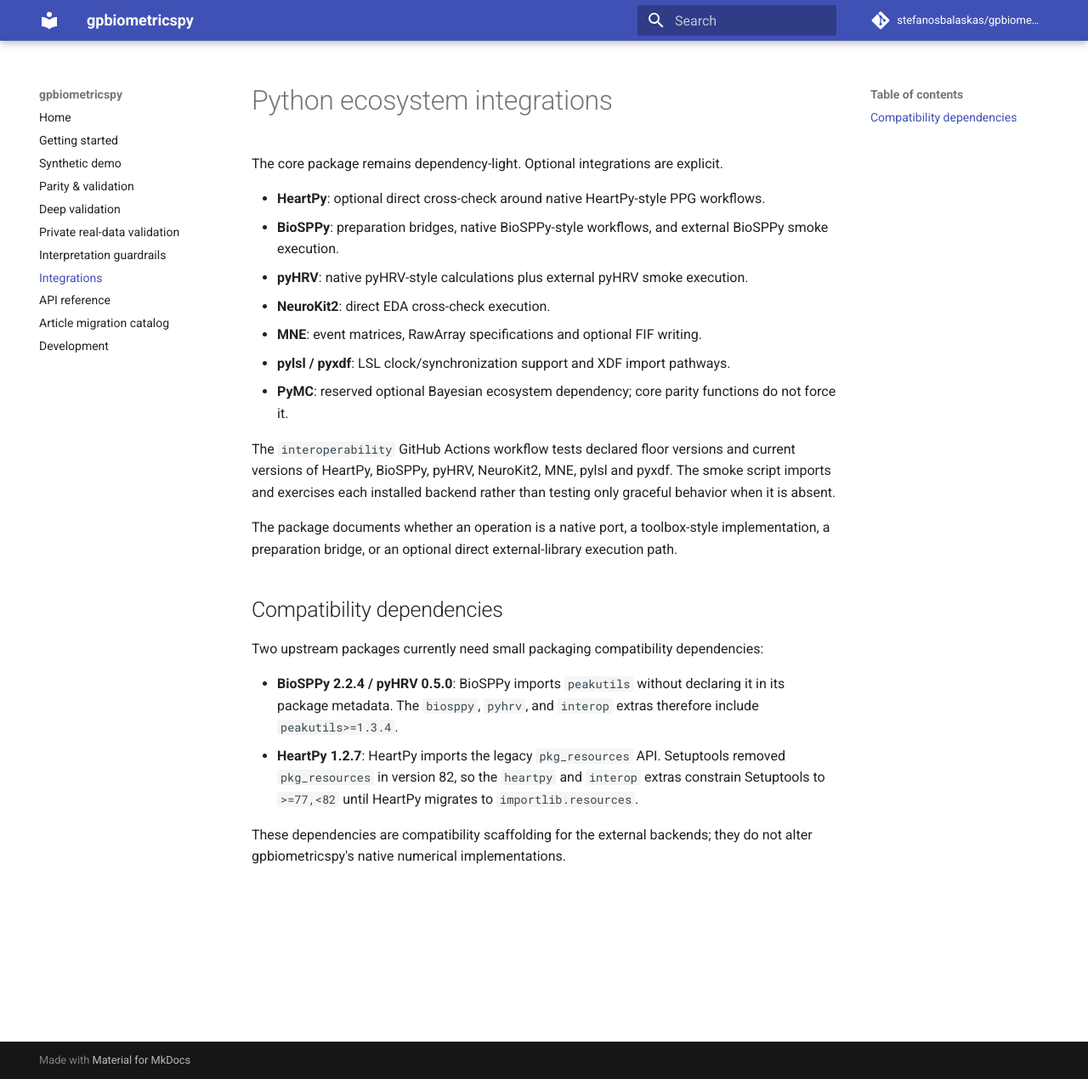
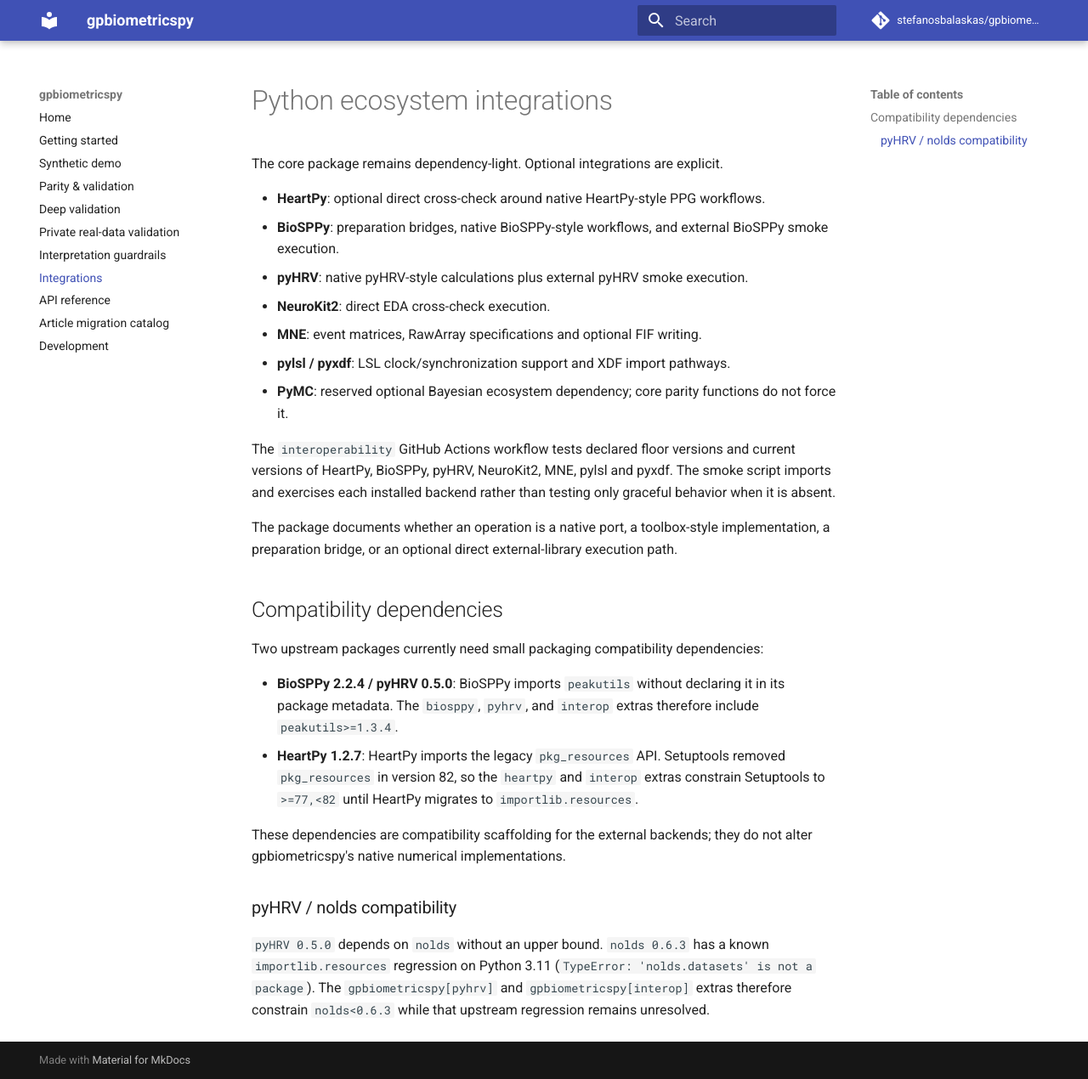
Before and after one commit to stefanosbalaskas/gpbiometricspy, an MkDocs documentation site: the page built from docs/integrations.md, in a window 1280 px wide and 1270 px high. Shown: the whole window at 85% size. Built offline with MkDocs 1.6.1 and Material for MkDocs 9.7.7, drawn with Linux system fonts in a browser that asks for light colours; comment, search, counter and statistics services are not loaded.

Commit message:
Constrain nolds for pyHRV floor interoperability

```diff
--- a/docs/integrations.md
+++ b/docs/integrations.md
@@ -22,3 +22,7 @@
 - **HeartPy 1.2.7**: HeartPy imports the legacy `pkg_resources` API. Setuptools removed `pkg_resources` in version 82, so the `heartpy` and `interop` extras constrain Setuptools to `>=77,<82` until HeartPy migrates to `importlib.resources`.
 
 These dependencies are compatibility scaffolding for the external backends; they do not alter gpbiometricspy's native numerical implementations.
+
+### pyHRV / nolds compatibility
+
+`pyHRV 0.5.0` depends on `nolds` without an upper bound. `nolds 0.6.3` has a known `importlib.resources` regression on Python 3.11 (`TypeError: 'nolds.datasets' is not a package`). The `gpbiometricspy[pyhrv]` and `gpbiometricspy[interop]` extras therefore constrain `nolds<0.6.3` while that upstream regression remains unresolved.
--- a/pyproject.toml
+++ b/pyproject.toml
@@ -32,7 +32,7 @@
 [project.optional-dependencies]
 heartpy = ["heartpy>=1.2.7", "setuptools>=77,<82"]
 biosppy = ["biosppy>=2.2.4", "peakutils>=1.3.4"]
-pyhrv = ["pyhrv>=0.5.0", "peakutils>=1.3.4"]
+pyhrv = ["pyhrv>=0.5.0", "peakutils>=1.3.4", "nolds<0.6.3"]
 neurokit = ["neurokit2>=0.2.13"]
 mne = ["mne>=1.12.1"]
 lsl = ["pylsl>=1.18.2", "pyxdf>=1.17.5"]
@@ -44,6 +44,7 @@
   "biosppy>=2.2.4",
   "peakutils>=1.3.4",
   "pyhrv>=0.5.0",
+  "nolds<0.6.3",
   "neurokit2>=0.2.13",
   "mne>=1.12.1",
   "pylsl>=1.18.2",
```
Also changed, not shown: VALIDATION.md (+2 -0 lines), 2 other files.
